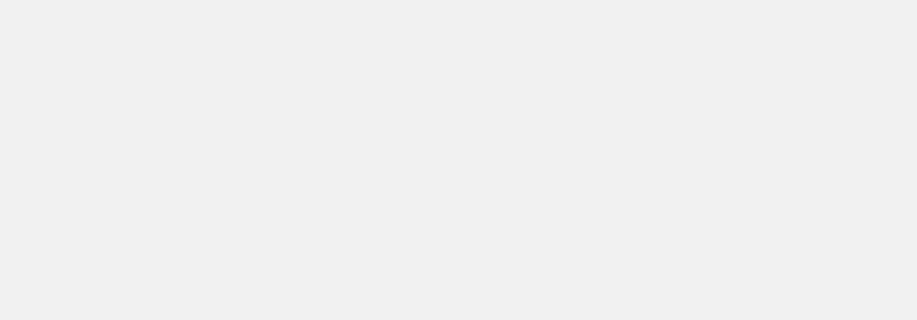
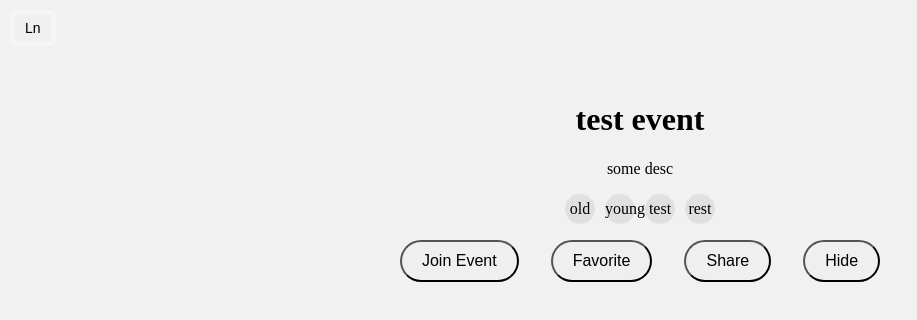
Before and after one commit to mohammadabk2/Beit-Hanina-Community-Center-Vol-App, a React (Create React App) app in the folder client/: page /home in a window 1280 px wide. Before the commit this address had no page. Shown: the top 320 px of the page, without its empty margins (0-917 px from the left). Built offline with nearby package versions, Linux system fonts and the light colour scheme.

Commit message:
adds basic event item and translation for it.

```diff
--- a/client/src/App.css
+++ b/client/src/App.css
@@ -40,6 +40,7 @@
   padding: 10px 20px;
   font-size: 16px;
   cursor: pointer;
+  border-radius: 50px;
 }
 
 .language-button {
@@ -119,3 +120,14 @@ input {
 input:focus {
   outline-color: blue;
 }
+
+.circle-item {
+  display: inline-block;
+  width: 30px;
+  height: 30px;
+  line-height: 30px;
+  border-radius: 50%;
+  background-color: #e0e0e0;
+  text-align: center;
+  margin: 0 5px;
+}
--- a/client/src/App.js
+++ b/client/src/App.js
@@ -26,6 +26,7 @@ function App() {
     console.log("sign in button clicked");
     console.log(username);
     console.log(password); //! testing only remove security risk
+    navigate("/home");
   };
 
   const navigate = useNavigate();
--- a/client/src/AppRouter.js
+++ b/client/src/AppRouter.js
@@ -3,6 +3,7 @@ import { BrowserRouter as Router, Route, Routes } from "react-router-dom";
 // import pages here
 import App from "./App";
 import SignUpPage from "./pages/SignUpPage/SignUp";
+import HomePage from "./pages/HomePage/Home";
 
 function AppRouter() {
   return (
@@ -10,6 +11,7 @@ function AppRouter() {
       <Routes>
         <Route path="/" element={<App />} />
         <Route path="/sign-up" element={<SignUpPage />} />
+        <Route path="/home" element={<HomePage />} />
       </Routes>
     </Router>
   );
--- /dev/null
+++ b/client/src/components/EventItem.js
@@ -0,0 +1,78 @@
+import React from "react";
+import PropTypes from "prop-types";
+import DynamicButton from "./ButtonComponent";
+import { useTranslation } from "react-i18next";
+
+const EventItem = ({ name, desc, className, style, req }) => {
+  const { t } = useTranslation("home");
+
+  const handleJoinClick = () => {
+    console.log("Join button clicked");
+  };
+
+  const handleFavoriteClick = () => {
+    console.log("Favorite button clicked");
+  };
+
+  const handleShareClick = () => {
+    console.log("Share button clicked");
+  };
+
+  const handleHideClick = () => {
+    console.log("Hide button clicked");
+  };
+
+  return (
+    <div className={className} style={style}>
+      <div>
+        <h1>{name}</h1>
+        <p>{desc}</p>
+        <div>
+          {req.map((item, index) => (
+            <span key={index} className="circle-item">
+              {item}
+              {index < req.length - 1 && " "}
+            </span>
+          ))}
+        </div>
+      </div>
+      <div>
+        <DynamicButton
+          className="button"
+          text={t("join")}
+          onClick={handleJoinClick}
+        />
+        <DynamicButton
+          className="button"
+          text={t("favorite")}
+          onClick={handleFavoriteClick}
+        />
+        <DynamicButton
+          className="button"
+          text={t("share")}
+          onClick={handleShareClick}
+        />
+        <DynamicButton
+          className="button"
+          text={t("hide")}
+          onClick={handleHideClick}
+        />
+      </div>
+    </div>
+  );
+};
+
+EventItem.propTypes = {
+  name: PropTypes.string.isRequired,
+  desc: PropTypes.string.isRequired,
+  req: PropTypes.arrayOf(PropTypes.string).isRequired,
+  className: PropTypes.string,
+  style: PropTypes.object,
+};
+
+EventItem.defaultProps = {
+  className: "",
+  style: {},
+};
+
+export default EventItem;
--- a/client/src/i18n.js
+++ b/client/src/i18n.js
@@ -4,19 +4,23 @@ import { initReactI18next } from "react-i18next";
 // Import english translation files
 import appEN from "./locales/en/app.json";
 import signupEn from "./locales/en/signup.json";
+import homeEn from "./locales/en/home.json";
 // Import arabic translation files
 import appAr from "./locales/ar/app.json";
 import signupAR from "./locales/ar/signup.json";
+import homeAR from "./locales/ar/home.json";
 
 // The translations
 const resources = {
   en: {
     app: appEN,
     signUp: signupEn,
+    home:homeEn,
   },
   ar: {
     app: appAr,
     signUp: signupAR,
+    home:homeAR,
   },
 };
 
--- /dev/null
+++ b/client/src/locales/ar/home.json
@@ -0,0 +1,7 @@
+{
+  "join": "التسجيل للحدث",
+  "favorite": "حفظ",
+  "share": "مشاركة",
+  "hide": "اخفاء",
+  "ln": "لغة"
+}
--- /dev/null
+++ b/client/src/locales/en/home.json
@@ -0,0 +1,7 @@
+{
+  "join": "Join Event",
+  "favorite": "Favorite",
+  "share": "Share",
+  "hide": "Hide",
+  "ln": "Ln"
+}
--- a/client/src/pages/HomePage/Home.js
+++ b/client/src/pages/HomePage/Home.js
@@ -0,0 +1,39 @@
+import React from "react";
+import { useTranslation } from "react-i18next";
+// import { useNavigate } from "react-router-dom";
+
+// import components here
+// import DynamicInput from "./components/InputComponent";
+// import DynamicButton from "./components/ButtonComponent";
+import DropDownMenu from "../../components/DropDownMenu";
+import { useLnOptions } from "../../components/language";
+import EventItem from "../../components/EventItem";
+
+function Home() {
+  //   const navigate = useNavigate();
+
+  const lnOptions = useLnOptions();
+  const { t } = useTranslation("home");
+
+  return (
+    <div className="app flex-box flex-column">
+      <div className="drop-down">
+        <DropDownMenu
+          className="language-button"
+          text={t("ln")}
+          options={lnOptions}
+        />
+      </div>
+      <header className="app-header"></header>
+      <main>
+        <EventItem
+          name={"test event"}
+          desc={"some desc"}
+          req={["old", "young", "test", "rest"]}
+        ></EventItem>
+      </main>
+    </div>
+  );
+}
+
+export default Home;
```
